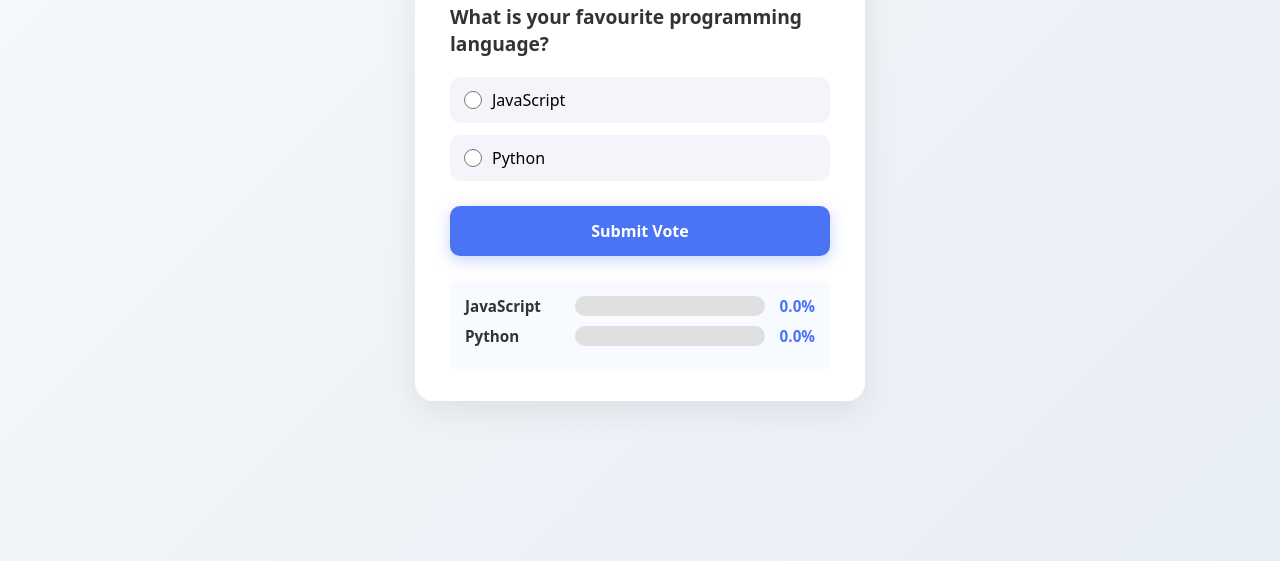
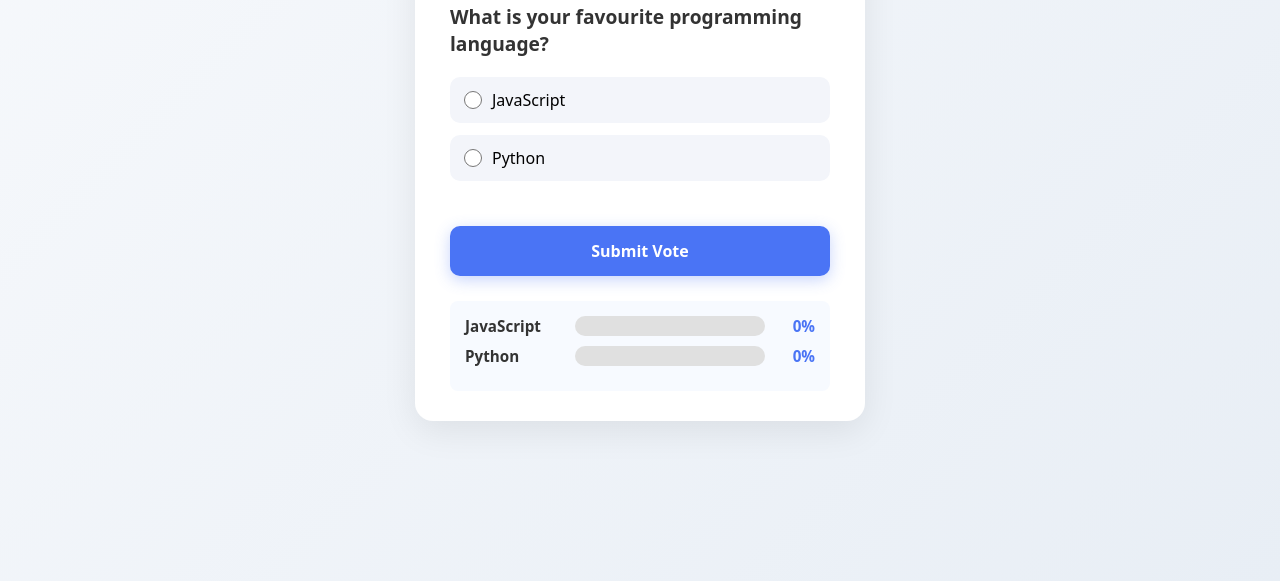
Before and after one commit to TOL7-ops/simple-voting-system, a plain HTML site: page index.html in a window 1280 px wide. Shown: the part 253-834 px from the top of the page. Drawn offline with Linux system fonts and the light colour scheme.

Commit message:
second commit

```diff
--- a/script.js
+++ b/script.js
@@ -20,12 +20,10 @@ function displayResult(){
     const result = document.getElementById("result");
     result.innerHTML = ``;
     result.style.display = "block";
-
     options.forEach((option) => {
         const totalVotes = getTotalVotes();
-        const rawPercent = totalVotes > 0 ? (option.votes / totalVotes) * 100 : 0;
-        const percentage = rawPercent.toFixed(1);   // <-- clean formatting
-        const barWidth = rawPercent + "%";
+        const percentage = totalVotes > 0 ? ((option.votes / totalVotes) * 100).toFixed(1) : 0;
+        const barWidth = percentage > 0 ? `${percentage}%` : "0%";
 
         const optionResult = document.createElement("div");
         optionResult.className = "option-result";
@@ -37,7 +35,7 @@ function displayResult(){
         <span class="percentage">${percentage}%</span>
         `;
         result.appendChild(optionResult);
-    });
+    })
 }
 
 function submitVote() {
--- a/style.css
+++ b/style.css
@@ -59,6 +59,10 @@ body {
   gap: 10px;
   transition: 0.2s ease;
   cursor: pointer;
+}
+
+.poll{
+    margin-bottom: 20px;
 }
 
 .option:hover {
```
